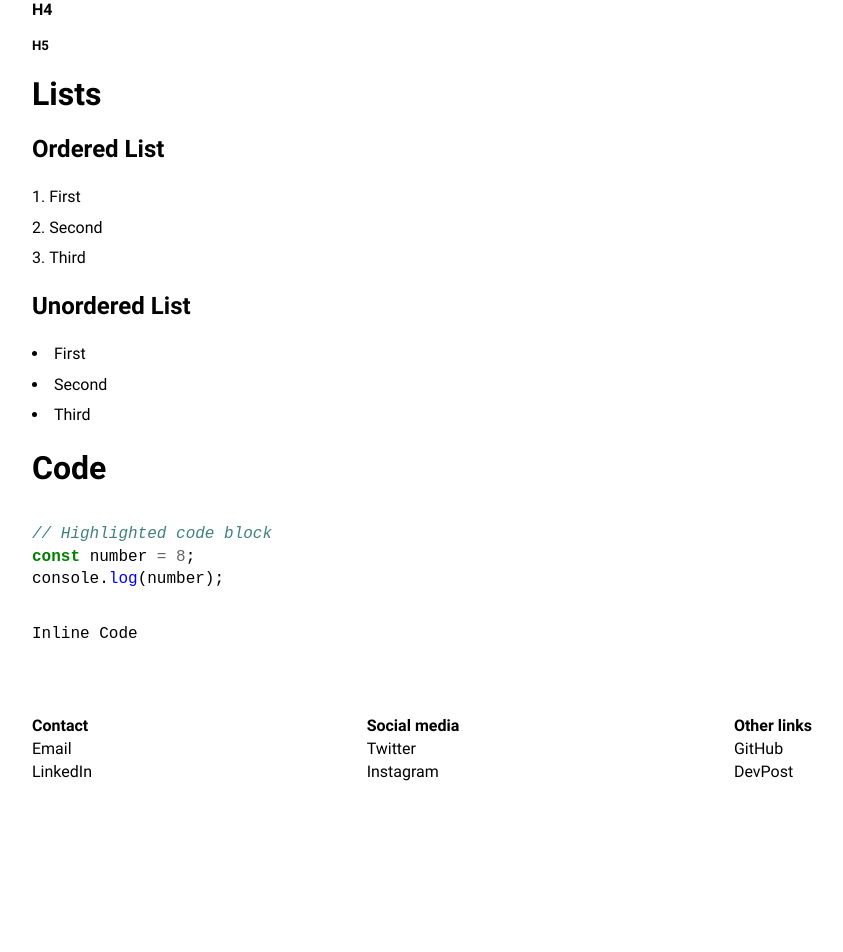
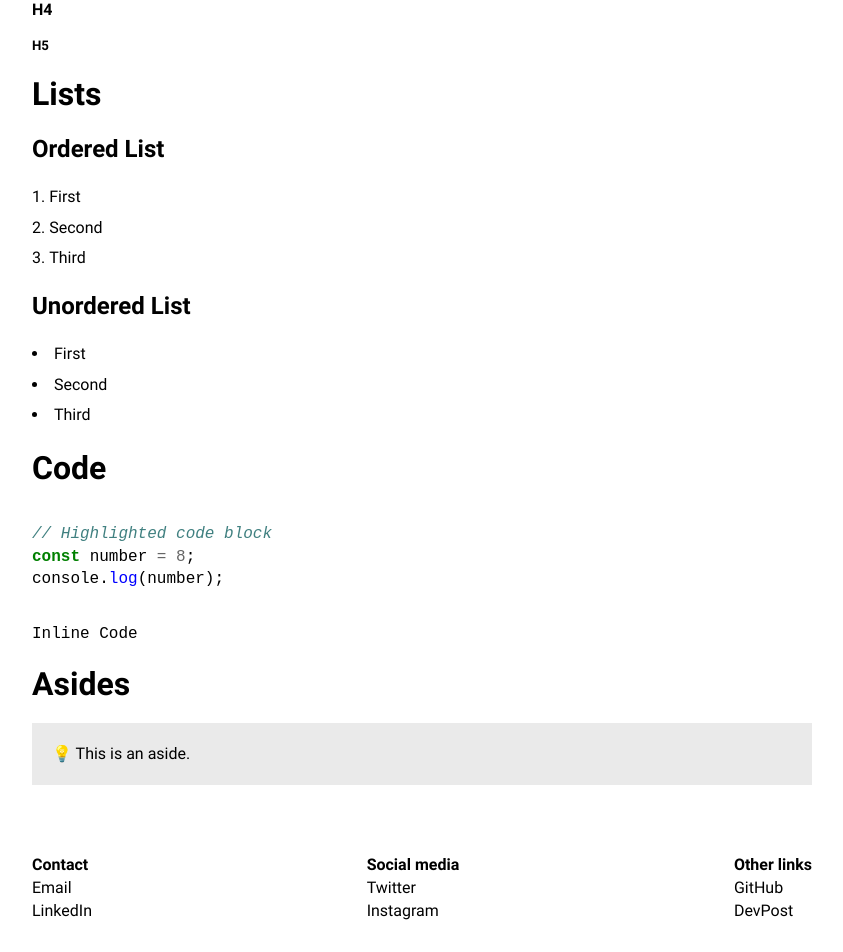
Before and after one commit to ryanshepps/jekyll-theme-minimal-ryan, a Jekyll site: the page built from _posts/2001-04-09-post-cheat-sheet.md, in a window 1280 px wide. Shown: the part 916-1868 px from the top of the page, without its empty margins (218-1061 px from the left). Built offline with Jekyll 4.4.1, drawn with Linux system fonts in a browser that asks for light colours; before the commit the page ends 1729 px from its top, so only the background shows below that.

Commit message:
feat: add style for asides

````diff
--- a/_posts/2001-04-09-post-cheat-sheet.md
+++ b/_posts/2001-04-09-post-cheat-sheet.md
@@ -49,3 +49,9 @@ console.log(number);
 ```
 
 `Inline Code`
+
+# Asides
+
+<aside>
+💡 This is an aside.
+</aside>
--- a/_sass/minimal-ryan/_base.scss
+++ b/_sass/minimal-ryan/_base.scss
@@ -68,3 +68,9 @@ pre {
     max-width: $content-max-width;
     overflow-x: scroll;
 }
+
+aside {
+    background-color: $tertiary-color-light;
+    box-sizing: border-box;
+    padding: 20px;
+}
--- a/_sass/minimal-ryan/_theme.scss
+++ b/_sass/minimal-ryan/_theme.scss
@@ -2,6 +2,7 @@
 $primary-color: white;
 $secondary-color: black;
 $tertiary-color: #575757;
+$tertiary-color-light: #EAEAEA;
 
 /* Font */
 $base-font-family: "Roboto", Arial;
--- a/_sass/minimal-ryan/custom.scss
+++ b/_sass/minimal-ryan/custom.scss
@@ -162,7 +162,7 @@
     align-items: center;
 
     & > * {
-        padding: 8px 0;
+        margin: 8px 0;
         width: 100%;
         line-height: 1.4em;
     }
````
